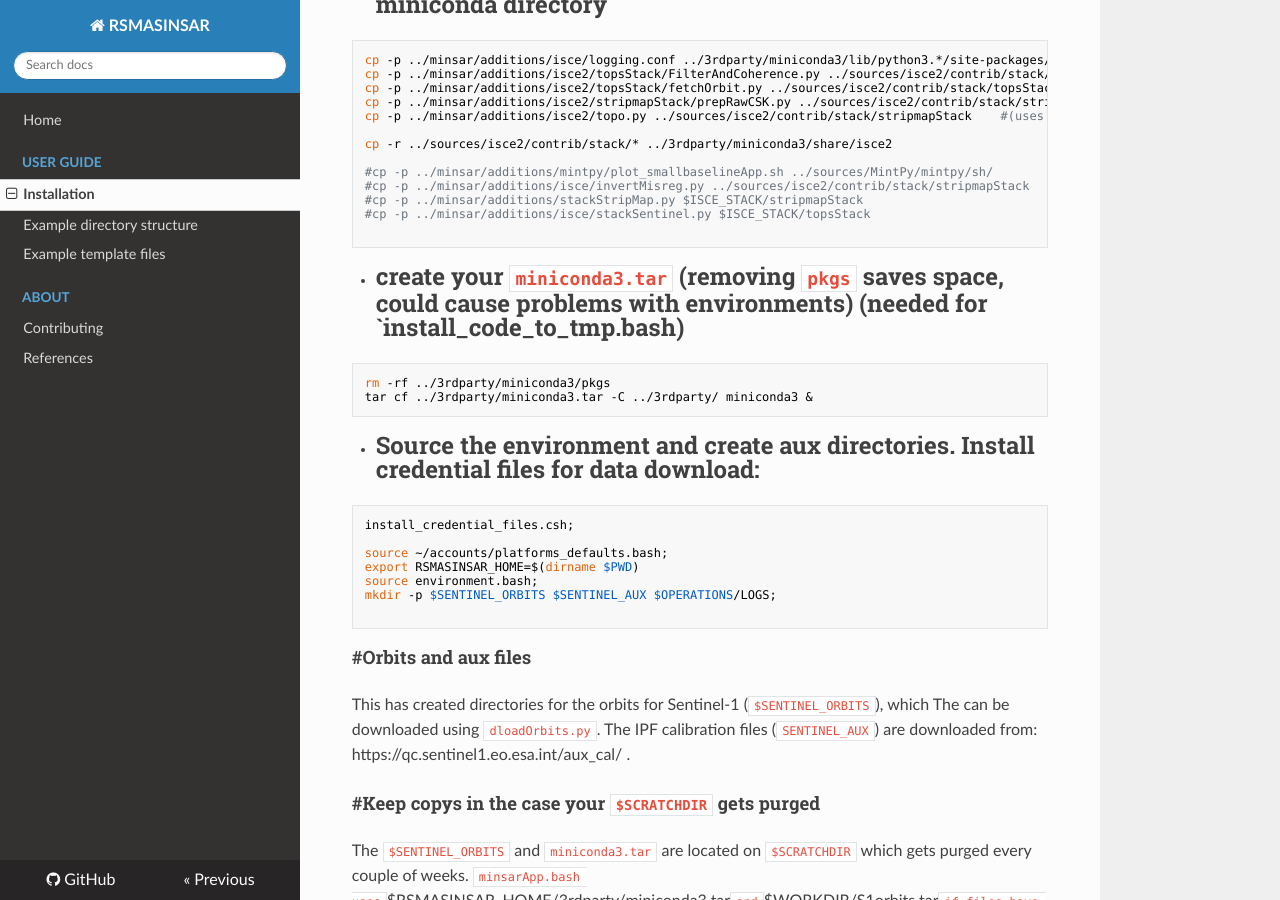
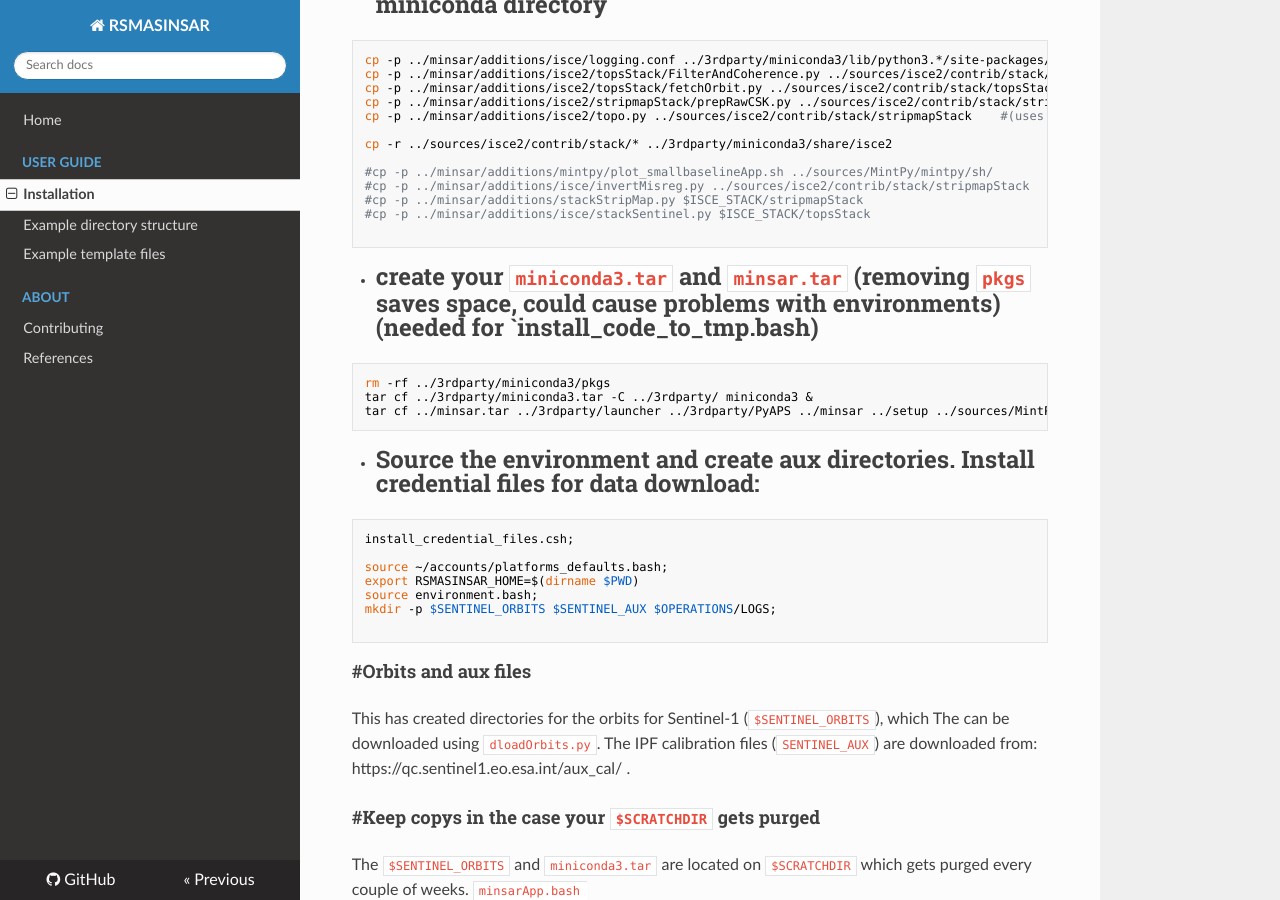
Before and after one commit to geodesymiami/rsmas_insar, an MkDocs documentation site: the page built from docs/installation.md, in a window 1280 px wide and 900 px high, scrolled down 1326 px. Built offline with MkDocs 1.6.1, drawn with Linux system fonts in a browser that asks for light colours; nearby versions of some CDN libraries.

Commit message:
Update installation.md

````diff
--- a/docs/installation.md
+++ b/docs/installation.md
@@ -77,10 +77,11 @@ cp -r ../sources/isce2/contrib/stack/* ../3rdparty/miniconda3/share/isce2
 #cp -p ../minsar/additions/isce/stackSentinel.py $ISCE_STACK/topsStack
 
 ```
-* #create your `miniconda3.tar`  (removing `pkgs` saves space, could cause problems with environments) (needed for `install_code_to_tmp.bash)
+* #create your `miniconda3.tar` and `minsar.tar`  (removing `pkgs` saves space, could cause problems with environments) (needed for `install_code_to_tmp.bash)
 ```
 rm -rf ../3rdparty/miniconda3/pkgs
 tar cf ../3rdparty/miniconda3.tar -C ../3rdparty/ miniconda3 &
+tar cf ../minsar.tar ../3rdparty/launcher ../3rdparty/PyAPS ../minsar ../setup ../sources/MintPy/mintpy ../sources/MimtPy/mimtpy ../sources/MiNoPy/minopy ../sources/MiNoPy/snaphu/bin ../sources/insarmaps_scripts ../sources/isce2/contrib/stack
 ```
 
 * #Source the environment and create aux directories. Install credential files for data download:
````
